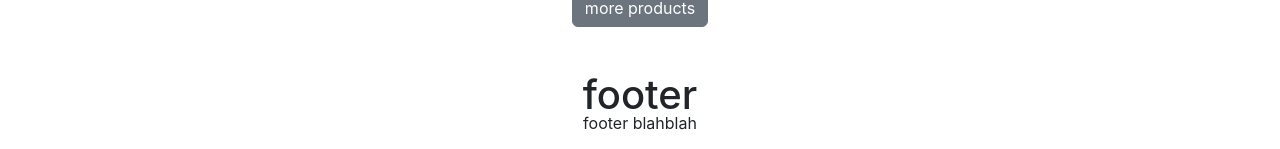
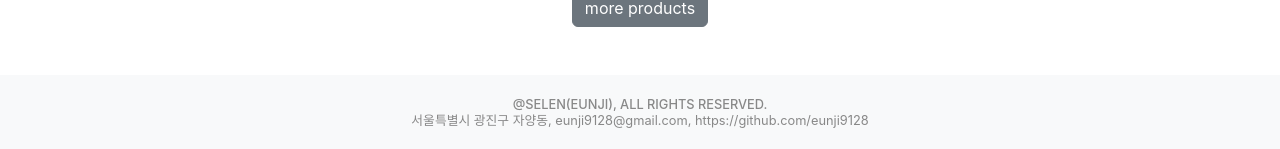
Before and after one commit to eunji9128/shoesmall, a React (Create React App) app: page / in a window 1280 px wide. Shown: the part 769-918 px from the top of the page. Built offline with nearby package versions, Linux system fonts and the light colour scheme.

Commit message:
feat: gh-pages installed & footer content changed

```diff
--- a/src/components/Footer.js
+++ b/src/components/Footer.js
@@ -2,11 +2,24 @@ import styled from "styled-components";
 
 const Footer = () => {
     return (
-        <div>
-            <h1>footer</h1>
-            <p>footer blahblah</p>
-        </div>
+        <Box>
+            <h6>@SELEN(EUNJI), ALL RIGHTS RESERVED.</h6>
+            <p>서울특별시 광진구 자양동, eunji9128@gmail.com, https://github.com/eunji9128</p>
+        </Box>
     )
 };
 
+const Box = styled.div`
+    width: 100%;
+    text-align: center;
+    padding: 20px;
+    background-color: #f8f9fa;
+    color: #888888;
+
+    h6, p {
+        margin: 4px;
+        font-size: 0.8em;
+    }
+`
+
 export default Footer
```
Also changed, not shown: package.json (+6 -1 lines), 1 other file (tests, documents, lock files or other folders).
